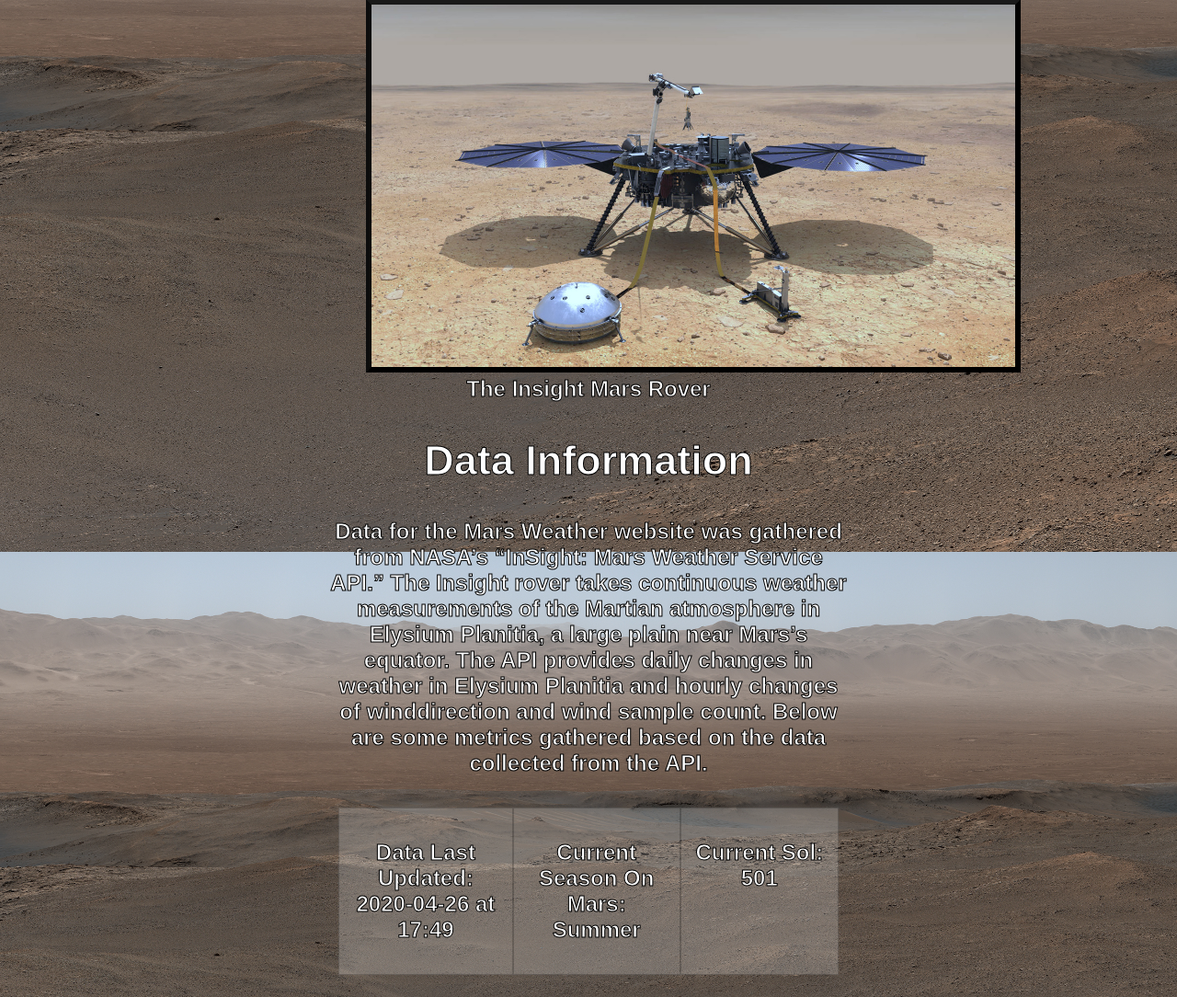
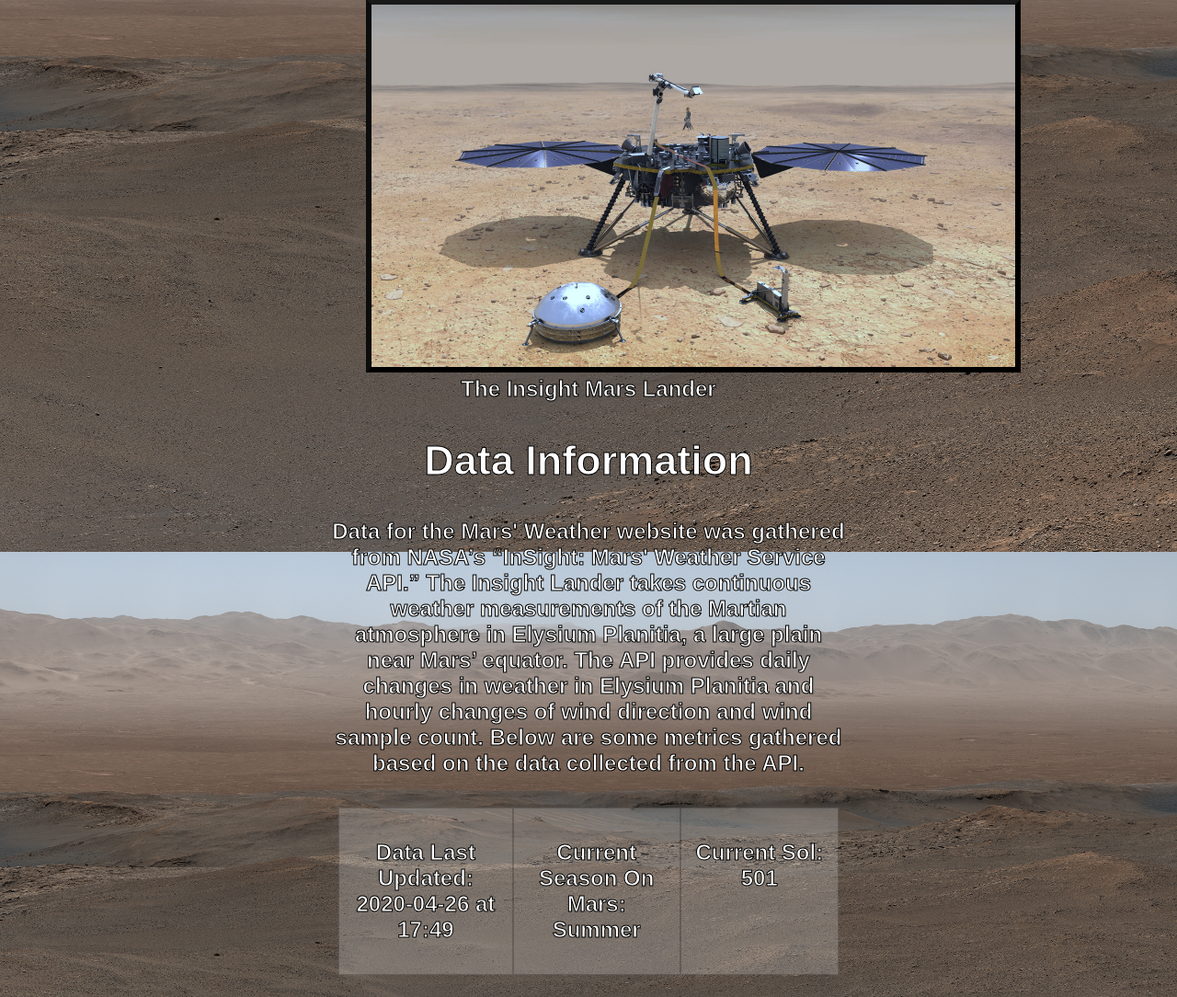
Before and after one commit to GarrettFaucher/CS205-Final, a PHP site: page / in a window 1280 px wide; the page is wider, and only the part inside the window is pictured. Shown: the part 200-1284 px from the top of that part at 92% size. Run offline with PHP 8.4, Linux system fonts and the light colour scheme.

Commit message:
Last Minute Changes

```diff
--- a/index.php
+++ b/index.php
@@ -8,7 +8,6 @@
         <title>Mars' Weather</title>
         <meta charset="UTF-8">
         <meta name="viewport" content="width=device-width, initial-scale=1.0">
-        <script type="text/javascript" src="automation.js"></script>
     </head>
     <body>
     <div style="background-image">
@@ -17,15 +16,15 @@
 
     <figure class="rightside">
     <img class="marsRo" alt="Mars Rover." width="712" height="406" src="insight.jpg">
-        <figcaption>The Insight Mars Rover</figcaption>
+        <figcaption>The Insight Mars Lander</figcaption>
     </figure>
 
         <h2>Data Information</h2>
         <p>
-            Data for the Mars Weather website was gathered from NASA’s “InSight: Mars Weather Service API.”
-            The Insight rover takes continuous weather measurements of the Martian atmosphere in Elysium Planitia,
-            a large plain near Mars’s equator. The API provides daily changes in weather in Elysium Planitia
-            and hourly changes of winddirection and wind sample count. Below are some metrics gathered based on the
+            Data for the Mars' Weather website was gathered from NASA’s “InSight: Mars' Weather Service API.”
+            The Insight Lander takes continuous weather measurements of the Martian atmosphere in Elysium Planitia,
+            a large plain near Mars’ equator. The API provides daily changes in weather in Elysium Planitia
+            and hourly changes of wind direction and wind sample count. Below are some metrics gathered based on the
             data collected from the API.
         </p>
 
@@ -51,7 +50,7 @@
             </figure>
             <h2> Temperature/Pressure/Wind Plots</h2>
             <figure class="plot">
-                <img class="roundedCornerSmall" height="800" width="1000" alt="Temperature Date" src="stackplot.png">
+                <img class="roundedCornerSmall" height="800" width="800" alt="Temperature Date" src="stackplot.png">
                 <figcaption>
                     This is the average temperature, pressure, and wind speed over the past few weeks. The
                     red line is our forecast. Samples are taken once per day.
```
